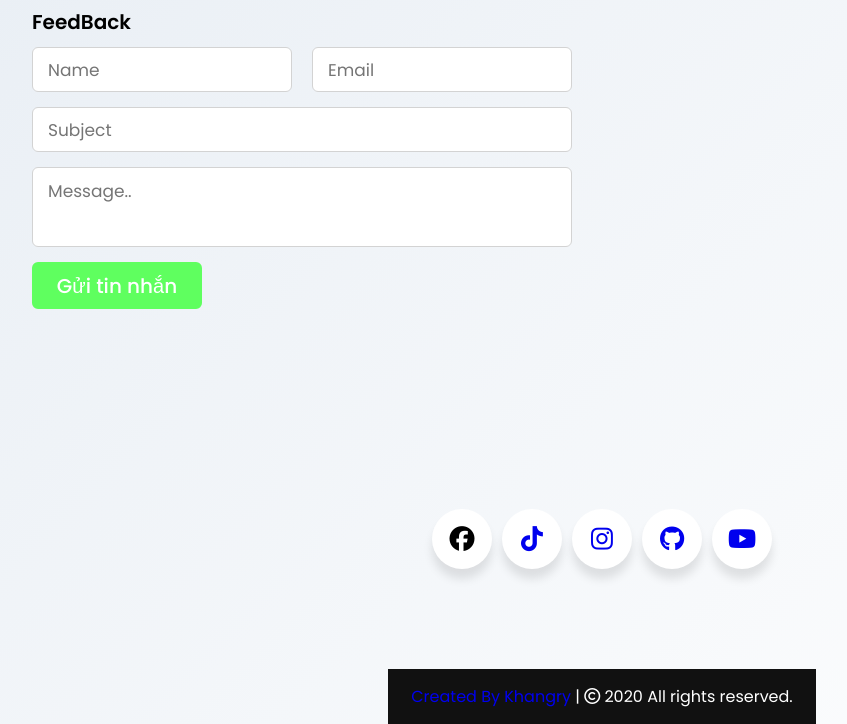
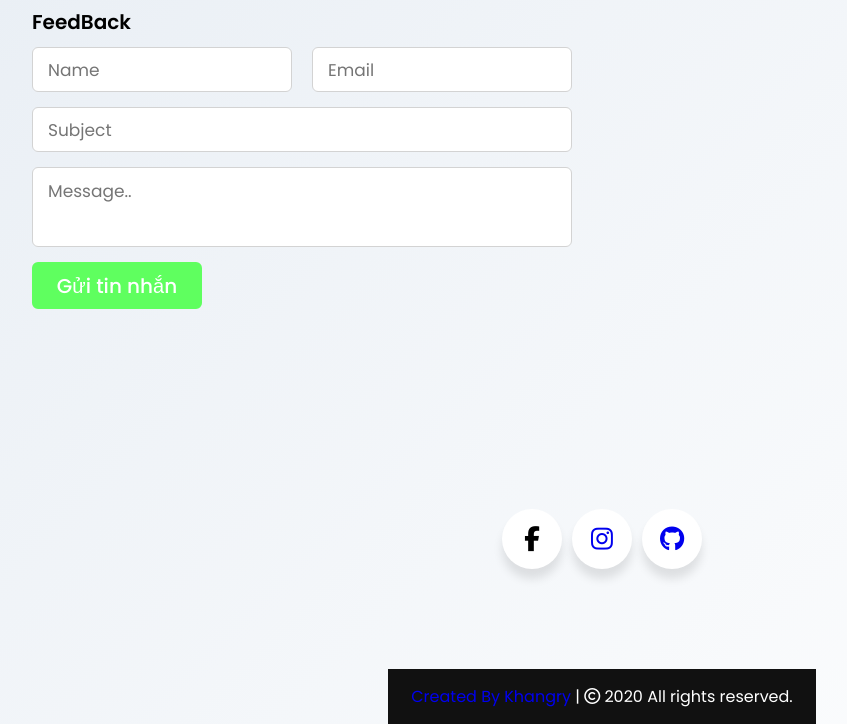
Before and after one commit to Khangry/AboutMe, a plain HTML site: page index.html in a window 1280 px wide. Shown: the part 3150-3874 px from the top of the page, without its empty margins (161-1008 px from the left). Drawn offline with nearby package versions, Linux system fonts and the light colour scheme.

Commit message:
Update index.html

```diff
--- a/index.html
+++ b/index.html
@@ -249,28 +249,18 @@
                 <div class="wrapper">
                     <div class="button">
                         <div class="icon">
-                            <i class="fab fa-facebook"></i></div>
-                        <span><a href = "https://facebook.com/duongg.k8">Facebook</span>
-                    </div>
-                    <div class="button">
-                        <div class="icon">
-                            <i class="fab fa-tiktok"></i></div>
-                        <span><a href="https://vt.tiktok.com/ZSnc1G7E/">TikTok</span>
+                            <i class="fab fa-facebook-f"></i></div>
+                        <span><a href = "https://www.fb.com/Khangry.Developer/">Facebook</span>
                     </div>
                     <div class="button">
                         <div class="icon">
                             <i class="fab fa-instagram"></i></div>
-                        <span><a href="https://www.instagram.com/vietnamcf36/">Instagram</span>
+                        <span><a href = "https://www.instagram.com/khangry.dev/">Instagram</span>
                     </div>
                     <div class="button">
                         <div class="icon">
                             <i class="fab fa-github"></i></div>
-                        <span><a href="https://github.com/DuongProVL">Github</span>
-                    </div>
-                    <div class="button">
-                        <div class="icon">
-                            <i class="fab fa-youtube"></i></div>
-                        <span><a href="https://www.youtube.com/c/Bizma">YouTube</span>
+                        <span><a href = "https://github.com/Khangry">Github</span>
                     </div>
                 </div>
     </section>
```
